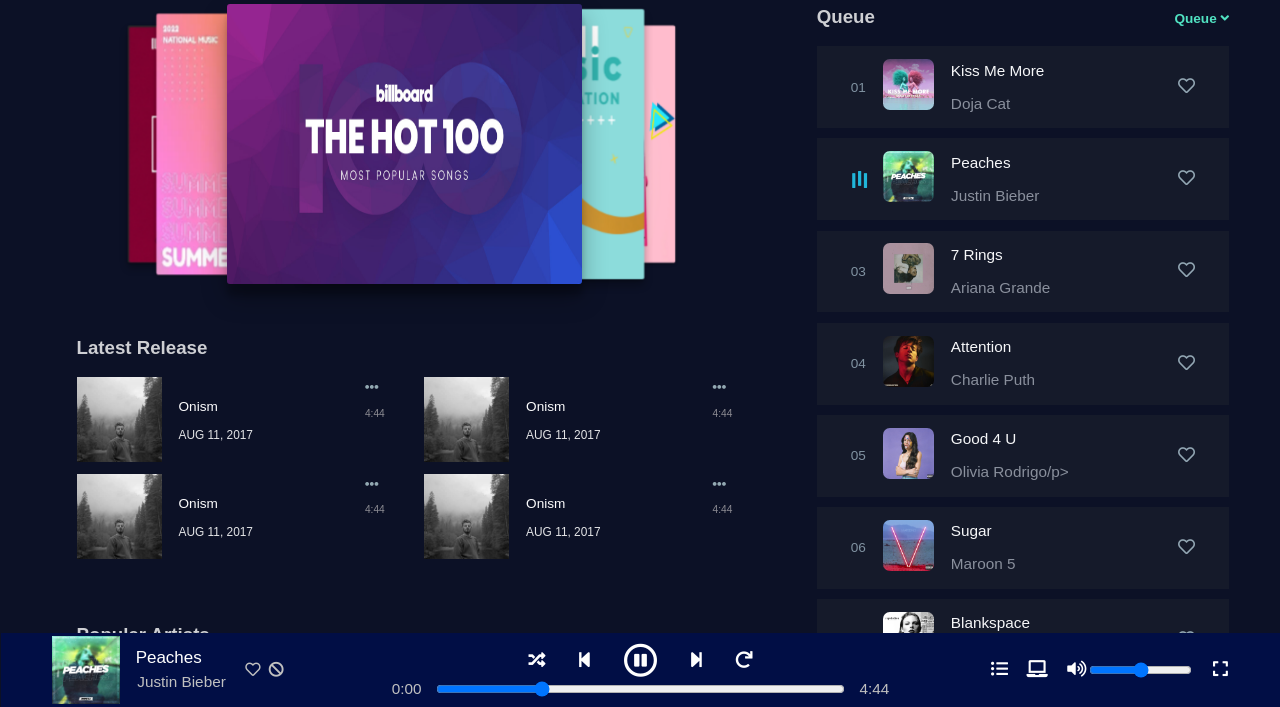
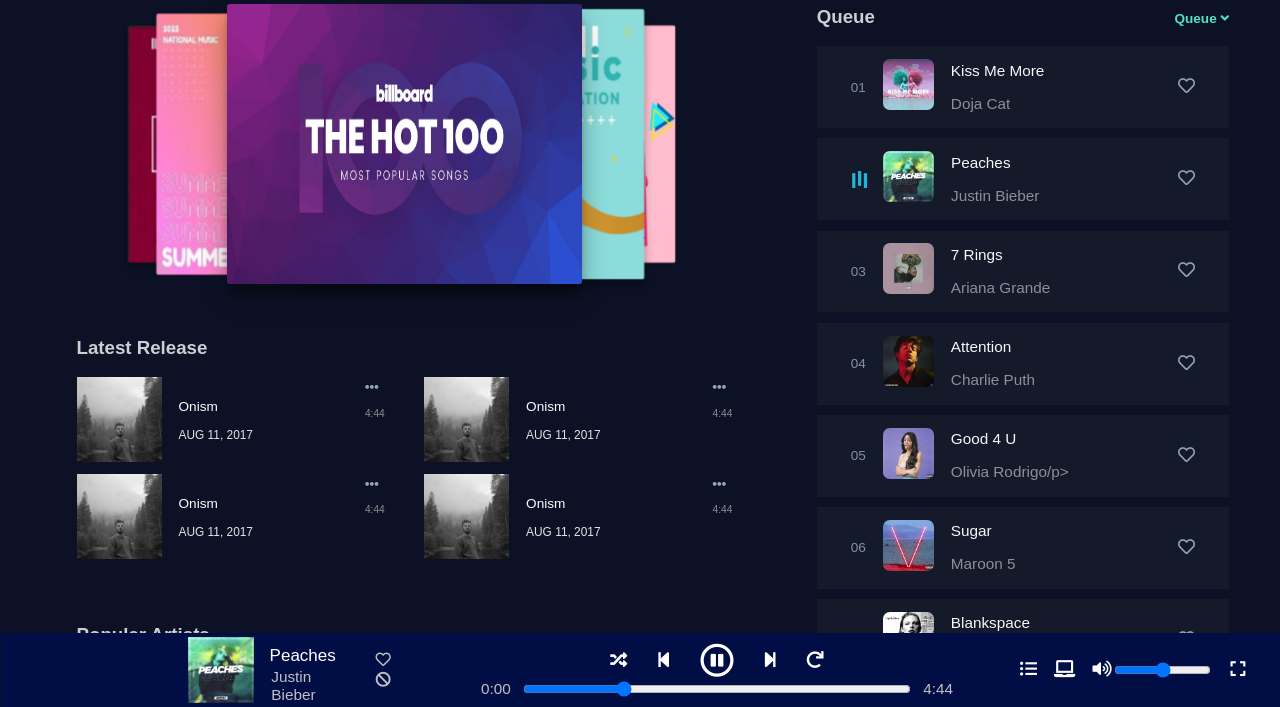
Before and after one commit to RoshanPaste/Music-Player-Frontend, a plain HTML site: page index.html in a window 1280 px wide. Shown: the part 93-800 px from the top of the page. Drawn offline with Linux system fonts and the light colour scheme.

Commit message:
Update style.css

```diff
--- a/assets/css/style.css
+++ b/assets/css/style.css
@@ -941,7 +941,7 @@ footer {
     position: fixed;
     bottom: 0px;
     width: -webkit-fill-available;
-    background-color: #010e45;;
+    background-color: #010e45;
     display: flex;
     flex-direction: row;
     align-items: center;
@@ -1086,6 +1086,9 @@ main {
     html {
         font-size: 9px;
     }
+    div#footer-song-info {
+    margin-left: 5rem;
+    }
 }
 
 
@@ -1097,6 +1100,10 @@ main {
     }
     .carousel{
         width: 80%;
+    }
+    footer {
+    padding-left: 4rem;
+    padding-right: 0rem;
     }
 }
 
```
